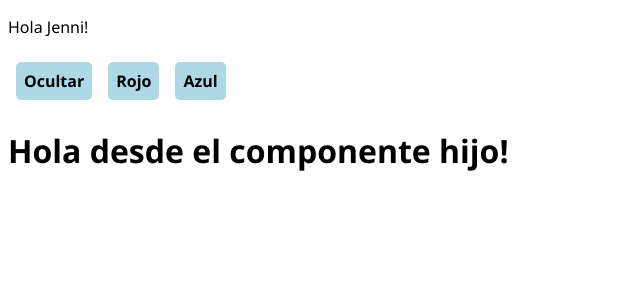
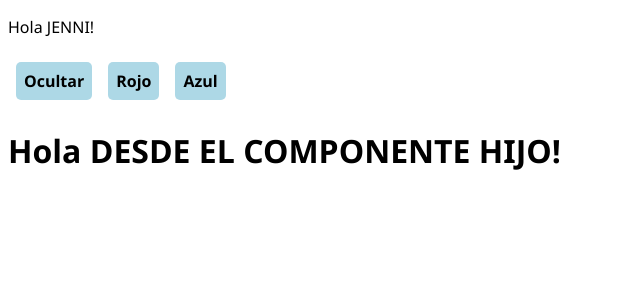
Before and after one commit to JenniArabel/Introduccion-Angular, an Angular app in the folder Saludos/: page /saludo in a window 1280 px wide. Shown: the top 300 px of the page, without its empty margins (0-640 px from the left). Built offline with nearby package versions, Linux system fonts and the light colour scheme.

Commit message:
Cree pipe que cambie a mayusculas el texto

```diff
--- /dev/null
+++ b/Saludos/src/app/saludo/components/pipe/mayusculas.pipe.ts
@@ -0,0 +1,12 @@
+import { Pipe, type PipeTransform } from '@angular/core';
+
+@Pipe({
+  name: 'mayusculas',
+})
+export class MayusculasPipe implements PipeTransform {
+
+  transform(value: string): string {
+    return value.toUpperCase();
+  }
+
+}
--- a/Saludos/src/app/saludo/components/saludo-ang/saludo-ang.component.html
+++ b/Saludos/src/app/saludo/components/saludo-ang/saludo-ang.component.html
@@ -1,4 +1,4 @@
-<p>Hola {{name}}!  </p>
+<p>Hola {{name | mayusculas}}!  </p>
 
 <button (click)="ocultarSaludo()"> {{ buttonText }} </button>
 
--- a/Saludos/src/app/saludo/components/saludo-ang/saludo-ang.component.ts
+++ b/Saludos/src/app/saludo/components/saludo-ang/saludo-ang.component.ts
@@ -1,10 +1,11 @@
 import { Component } from '@angular/core';
 import SaludoHijoComponent from './saludo-hijo/saludo-hijo.component';
+import { MayusculasPipe } from '../pipe/mayusculas.pipe';
 
 @Component({
   selector: 'saludo-ang',
   standalone: true,
-  imports: [ SaludoHijoComponent],
+  imports: [ SaludoHijoComponent, MayusculasPipe],
   templateUrl: './saludo-ang.component.html',
 })
 export default class SaludoAngComponent {
--- a/Saludos/src/app/saludo/components/saludo-ang/saludo-hijo/saludo-hijo.component.html
+++ b/Saludos/src/app/saludo/components/saludo-ang/saludo-hijo/saludo-hijo.component.html
@@ -3,6 +3,6 @@
 
 <h1 [class]="colorClase">
   @if (saludarDesdeHijo === true) {
-    Hola {{nombreHijo}}
+    Hola {{nombreHijo | mayusculas}}
   }
 </h1>
--- a/Saludos/src/app/saludo/components/saludo-ang/saludo-hijo/saludo-hijo.component.ts
+++ b/Saludos/src/app/saludo/components/saludo-ang/saludo-hijo/saludo-hijo.component.ts
@@ -1,9 +1,10 @@
 import { Component, Input } from '@angular/core';
+import { MayusculasPipe } from '../../pipe/mayusculas.pipe';
 
 @Component({
   selector: 'saludo-hijo',
   standalone: true,
-  imports: [],
+  imports: [ MayusculasPipe],
   templateUrl: './saludo-hijo.component.html',
   styleUrls: ['./saludo-hijo.component.css'],
 })
```
